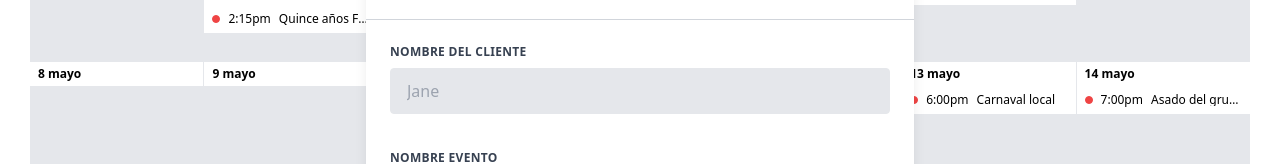
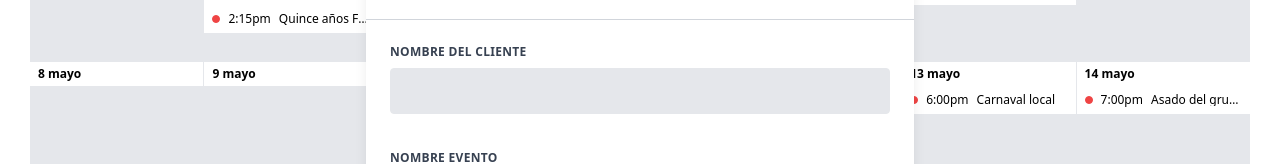
Before and after one commit to TecGato/Club-Agronomia-Central, a Next.js app in the folder frontend/: page /club/quincho in a window 1280 px wide. Both pictures are taken after a click on the button "Formulario". Shown: the part 162-326 px from the top of the page. Built offline with nearby package versions, Linux system fonts and the light colour scheme.

Commit message:
form dinamic version 1

```diff
--- a/frontend/src/components/QuinchoCalendarContainer/index.jsx
+++ b/frontend/src/components/QuinchoCalendarContainer/index.jsx
@@ -376,6 +376,8 @@ return(
         key={fecha.date}
         fechacard={fecha.date}
         arrayeventos={eventos.filter(fechaE=>fechaE.date===fecha.date)} //le mando al componente dumb los eventos que corresponden a cada fecha
+        setShowModal={setShowModal}
+
         />
 
     })}
@@ -429,7 +431,7 @@ return(
                                 <label className="block uppercase tracking-wide text-gray-700 text-xs font-bold mb-2" for="grid-first-name">
                                     Nombre del cliente
                                 </label>
-                                <input className="appearance-none block w-full bg-gray-200 text-gray-700 border rounded py-3 px-4 mb-3 leading-tight focus:outline-none focus:bg-white" id="grid-first-name" type="text" placeholder="Jane" />
+                                <input className="appearance-none block w-full bg-gray-200 text-gray-700 border rounded py-3 px-4 mb-3 leading-tight focus:outline-none focus:bg-white" id="grid-first-name" type="text" placeholder="" />
 
                                 </div>
 
--- a/frontend/src/components/QuinchoCalendarDay/index.jsx
+++ b/frontend/src/components/QuinchoCalendarDay/index.jsx
@@ -5,11 +5,12 @@ import NavLink from '../NavLink';
 
 export function QuinchoCalendarDay(props){
 
-
+    //${eventstates[state]}
     const eventstates={
         1:"gray",
         2:"yellow",
         3:"green"
+        //'bg-red-500'
     }
 
     // `who $options`
@@ -27,7 +28,7 @@ export function QuinchoCalendarDay(props){
                                         {props.arrayeventos.length>0? props.arrayeventos.map(detail=>{
                                             return          <>
                                                             <div class="flex flex-col px-1 py-1 overflow-auto">
-                                                                <button class="flex items-center flex-shrink-0 h-5 px-1 text-xs hover:bg-gray-200">
+                                                                <button class="flex items-center flex-shrink-0 h-5 px-1 text-xs hover:bg-gray-200" onClick= {() => props.setShowModal(true)}>
                                                                     <span class={"flex-shrink-0 w-2 h-2 border border-red-500 bg-red-500 rounded-full"}></span>
 
 
```
